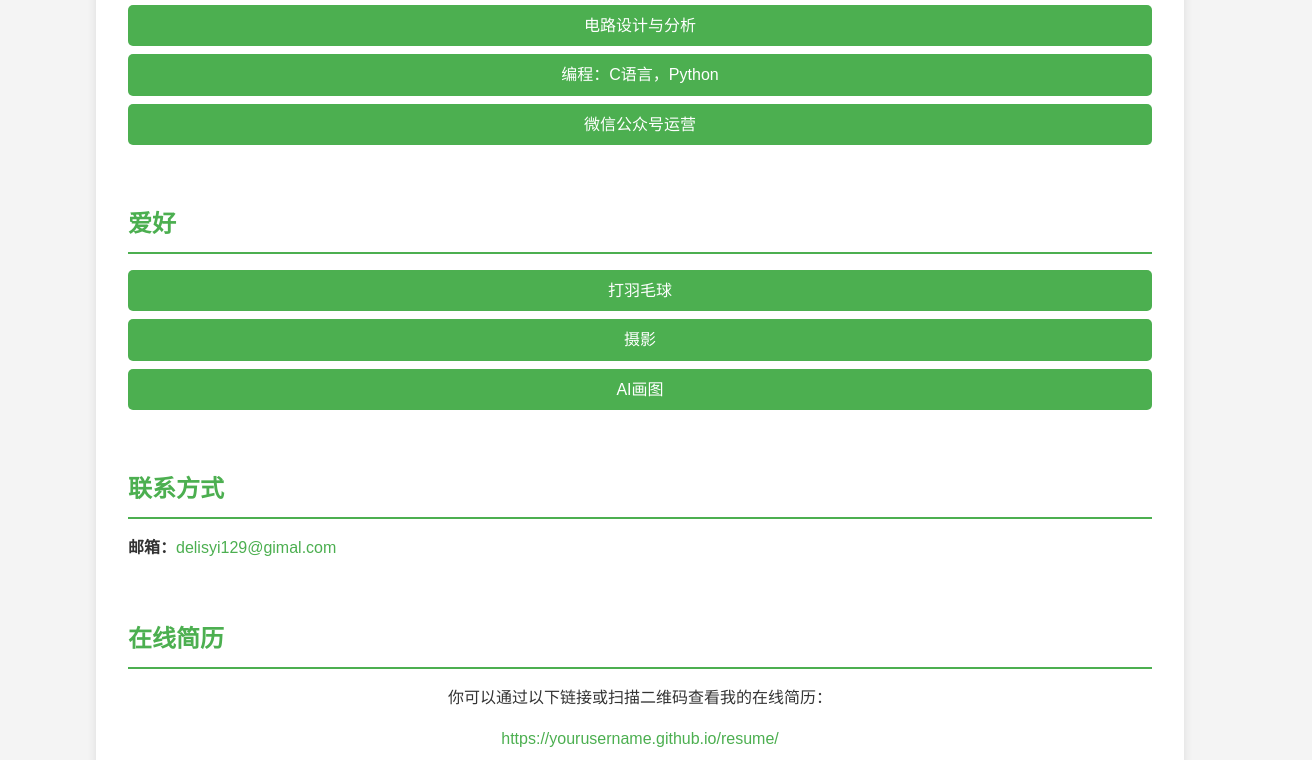
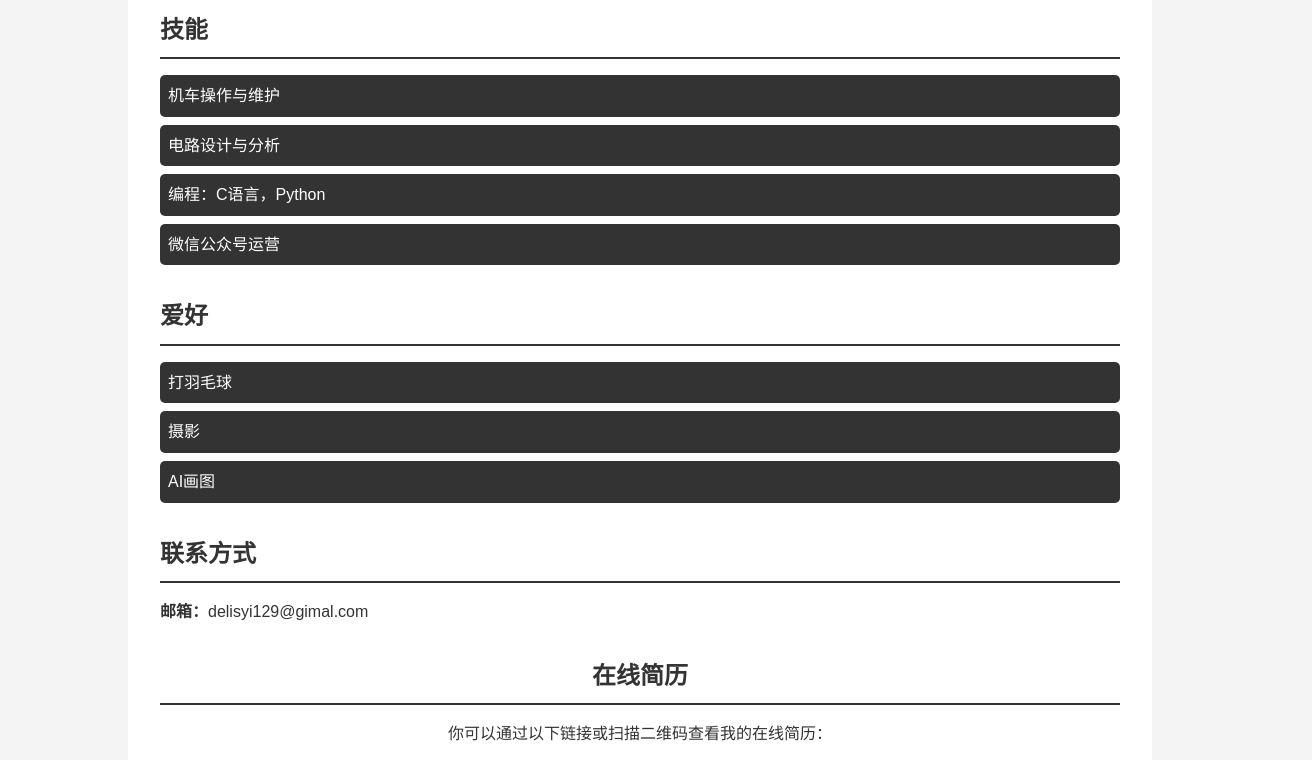
Before and after one commit to Idrismhl/resume1, a plain HTML site: page index.html in a window 1280 px wide. Shown: the part 1773-2533 px from the top of the page, 1312 px wide, since content can reach past the window. Drawn offline with Linux system fonts and the light colour scheme.

Commit message:
Add files via upload

```diff
--- a/index.html
+++ b/index.html
@@ -14,56 +14,46 @@
             background-color: #f4f4f4;
         }
         header {
-            background-color: #4CAF50;
+            background-color: #333;
             color: #fff;
             padding: 1rem 0;
             text-align: center;
-            box-shadow: 0 2px 4px rgba(0,0,0,0.1);
         }
         .container {
             width: 80%;
-            margin: 2rem auto;
-            background: #fff;
-            padding: 2rem;
-            box-shadow: 0 0 10px rgba(0,0,0,0.1);
-            border-radius: 8px;
+            margin: 0 auto;
+            overflow: hidden;
         }
         .main {
-            display: flex;
-            flex-direction: column;
-            align-items: center;
+            padding: 2rem;
+            background: #fff;
+            margin-top: 1rem;
+            box-shadow: 0 0 10px rgba(0,0,0,0.1);
         }
         .section-title {
-            color: #4CAF50;
+            color: #333;
             margin-bottom: 1rem;
-            border-bottom: 2px solid #4CAF50;
+            border-bottom: 2px solid #333;
             padding-bottom: 0.5rem;
-            width: 100%;
-            text-align: left;
         }
-        .info, .about, .experience, .education, .organizations, .skills, .hobbies, .contact, .qr-code {
+        .info, .about, .experience, .education, .organizations, .internships, .skills, .hobbies, .contact, .qr-code {
             margin-bottom: 2rem;
-            width: 100%;
         }
         .info img {
             max-width: 150px;
             border-radius: 50%;
             margin-bottom: 1rem;
         }
-        .info p, .about p, .experience p, .education p, .organizations p, .skills ul, .hobbies ul, .contact p {
-            margin: 0.5rem 0;
-        }
         .skills ul, .hobbies ul {
             list-style-type: none;
             padding: 0;
         }
         .skills li, .hobbies li {
-            background: #4CAF50;
+            background: #333;
             color: #fff;
             padding: 0.5rem;
             margin-bottom: 0.5rem;
             border-radius: 5px;
-            text-align: center;
         }
         .qr-code {
             text-align: center;
@@ -75,13 +65,12 @@
         footer {
             text-align: center;
             padding: 1rem;
-            background-color: #4CAF50;
+            background-color: #333;
             color: #fff;
             margin-top: 1rem;
-            width: 100%;
         }
         a {
-            color: #4CAF50;
+            color: #333;
             text-decoration: none;
         }
         a:hover {
@@ -97,7 +86,7 @@
         <div class="main">
             <section class="info">
                 <h2 class="section-title">基本信息</h2>
-                <img src="./853961B3DD8CC381AAE536B29CD2815F.jpg" alt="马海龙的照片">
+                <img src="853961B3DD8CC381AAE536B29CD2815F.jpg" alt="马海龙的照片">
                 <p><strong>姓名：</strong>马海龙</p>
                 <p><strong>职业：</strong>机车乘务员</p>
                 <p><strong>邮箱：</strong><a href="mailto:delisyi129@gimal.com">delisyi129@gimal.com</a></p>
@@ -128,6 +117,11 @@
                 <p>协助康复中心负责人开展慈善晚会，成功邀请各界知名人士参与，负责布置场内设施以及人员分布，采购所需食物和水。</p>
                 <p><strong>青海老乡QQ群运营及管理</strong>，群主，2020年9月 - 至今，南京</p>
                 <p>负责500人的青海老乡QQ群的运营及管理，编辑并发布活动公告，组织人员招新并策划迎新活动。</p>
+            </section>
+            <section class="internships">
+                <h2 class="section-title">实习经历</h2>
+                <p><strong>南京铁路公安处</strong>，实习生，2018年7月 - 2018年8月，南京</p>
+                <p>协助警察进行日常巡逻，参与案件的调查与处理，记录案件资料，并整理档案。</p>
             </section>
             <section class="skills">
                 <h2 class="section-title">技能</h2>
@@ -162,4 +156,4 @@
         <p>© 2024 马海龙. 保留所有权利。</p>
     </footer>
 </body>
-</html>
+</
```
